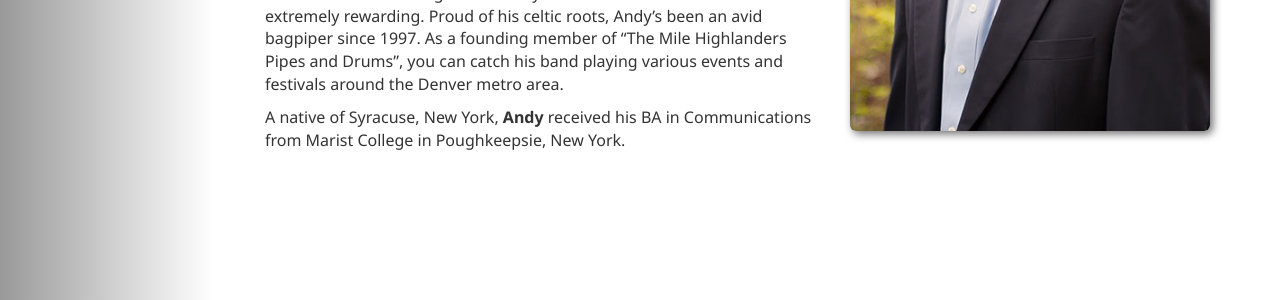
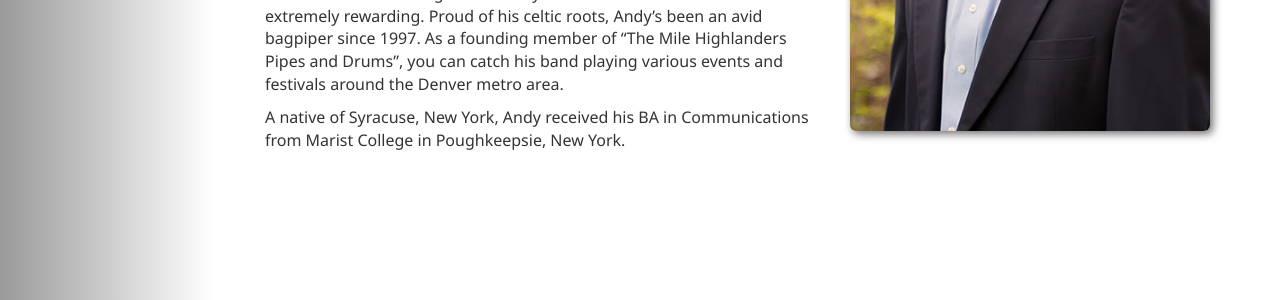
Before and after one commit to RossSearch/RossSearch.github.io, a Jekyll site: the page built from index.html, in a window 1280 px wide and 900 px high, scrolled down 5320 px. Shown: the part 342-642 px from the top of the window. Built offline with Jekyll 4.4.1, drawn with Linux system fonts in a browser that asks for light colours; nearby versions of some CDN libraries; Markdown is read by kramdown in place of the engine named in the settings.

```diff
--- a/_includes/_content/andy.md
+++ b/_includes/_content/andy.md
@@ -6,4 +6,4 @@ His longevity and success in the IT placement industry derives from the fact tha
 
 Outside of his work life, Andy spends the majority of his time with his wife and two sons.	Coaching both his boys in lacrosse is a labor of love that’s extremely rewarding.	Proud of his celtic roots, Andy’s been an avid bagpiper since 1997.	 As a founding member of “The Mile Highlanders Pipes and Drums”, you can catch his band playing various events and festivals around the Denver metro area.
 
-A native of Syracuse, New York, **Andy** received his BA in Communications from Marist College in Poughkeepsie, New York.
+A native of Syracuse, New York, Andy received his BA in Communications from Marist College in Poughkeepsie, New York.
```
